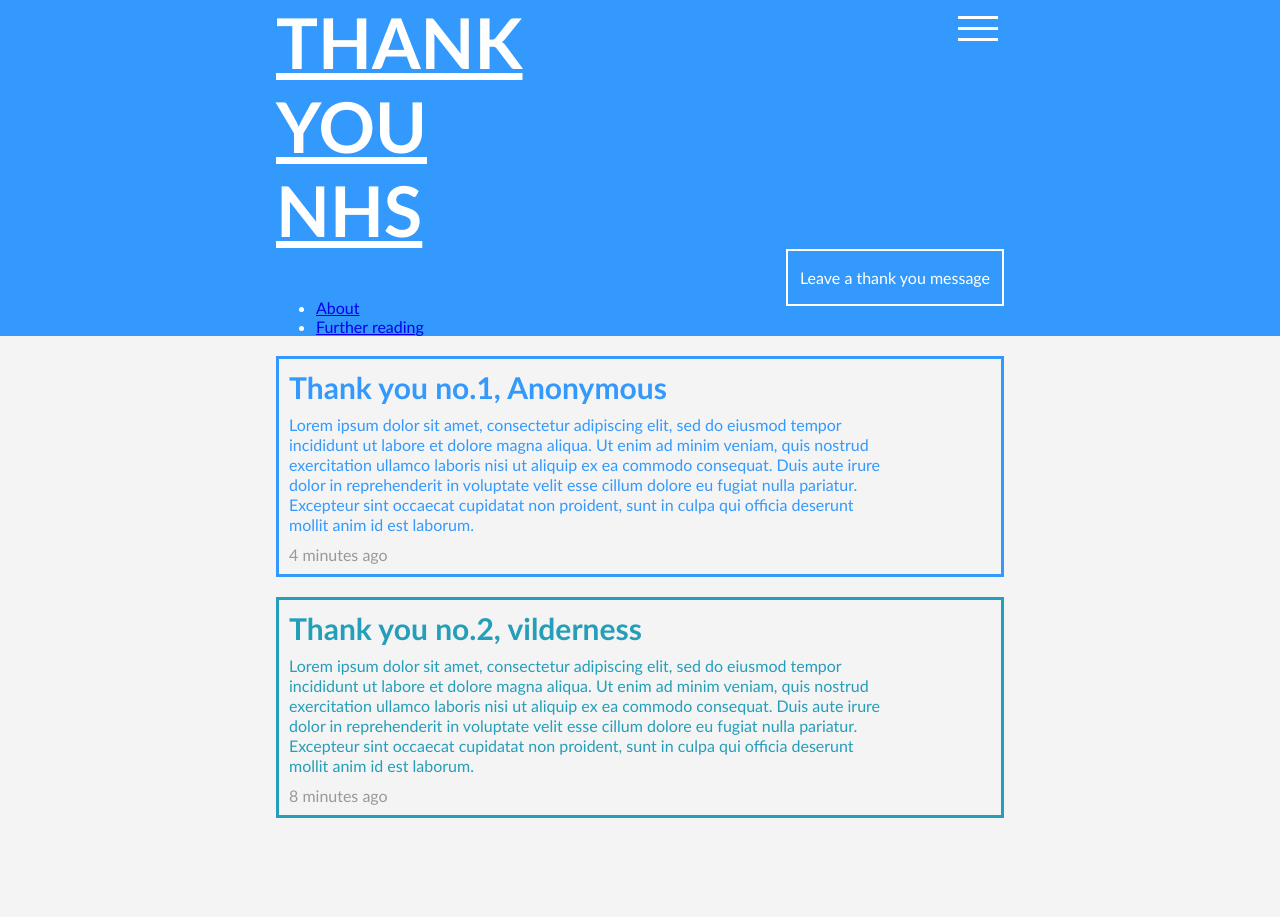
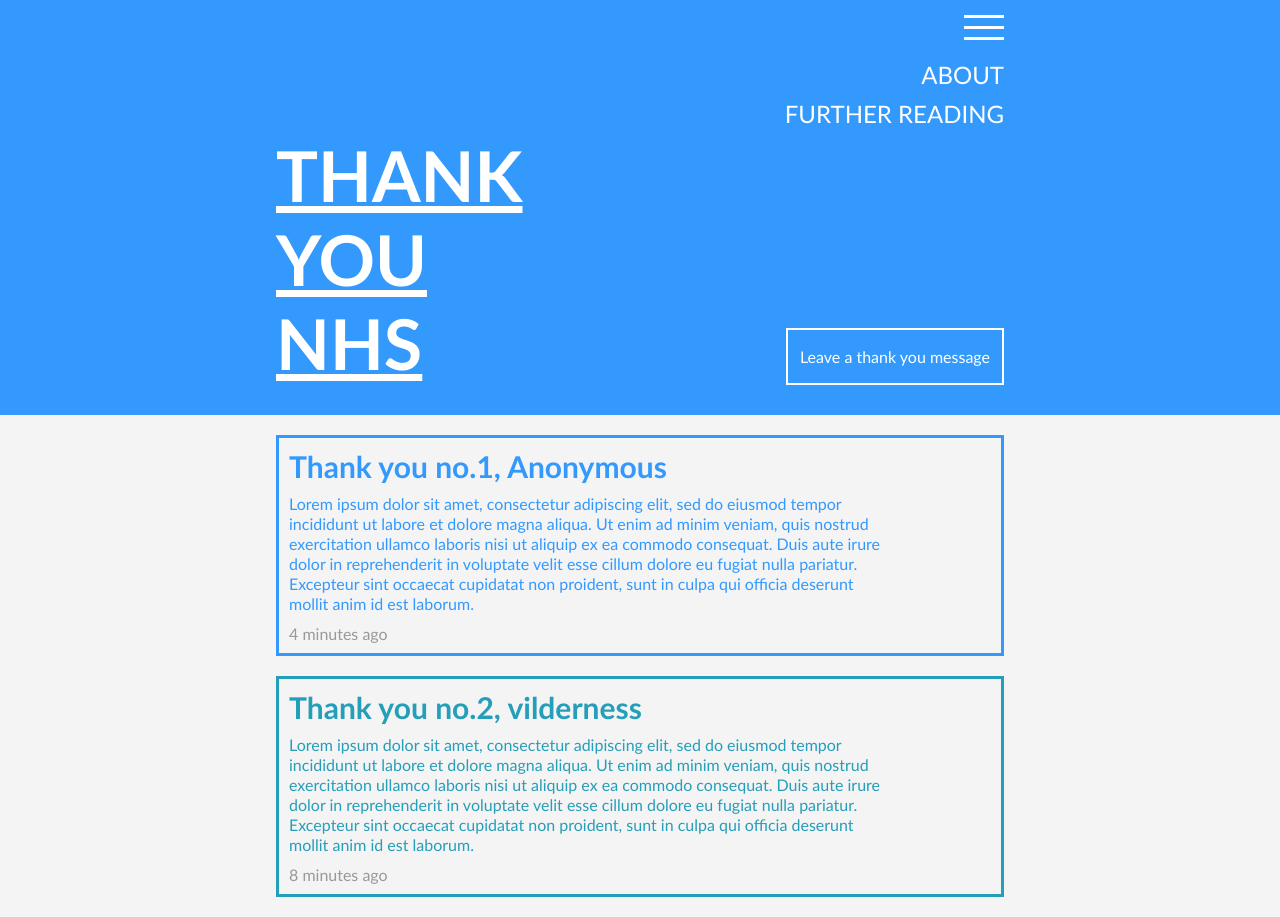
Before and after one commit to robertberry-zz/thank-you-nhs-take-2, a website: page index.html in a window 1280 px wide. Both pictures are taken after a click on the button 978 px from the left and 30 px from the top of the page. Before the commit the page ends 838 px from the top, so only its background shows below. Drawn offline with Linux system fonts and the light colour scheme.

Commit message:
Style navigation

```diff
--- a/css/main.css
+++ b/css/main.css
@@ -46,6 +46,7 @@
     right: 0;
     background-color: transparent;
     border: 0;
+    padding: 0;
 }
 
 @media (min-width: 600px) {
@@ -77,6 +78,38 @@
 
 .nav--expanded {
     display: block;
+}
+
+.nav__list {
+    list-style-type: none;
+    margin: 0;
+    padding: 45px 0 0 0;
+}
+
+@media (min-width: 600px) {
+    .nav__list {
+        padding-top: 55px;
+    }
+}
+
+.nav__item {
+    font-size: 16px;
+    text-align: right;
+    text-transform: uppercase;
+    padding: 5px 0;
+}
+
+@media (min-width: 600px) {
+    .nav__item {
+        font-size: 24px;
+    }
+}
+
+.nav__link,
+.nav__link:visited,
+.nav__link:active {
+    color: #ffffff;
+    text-decoration: none;
 }
 
 .thank-you-notes {
--- a/index.html
+++ b/index.html
@@ -8,8 +8,6 @@
   <body>
     <header class="header">
       <div class="header__content">
-        <h1 class="header__title">Thank you NHS</h1>
-
         <button class="header__menu-button js-menu-button">
           <svg viewBox="0 0 40 25" width="40" height="25">
             <rect x="0" y="0" width="40" height="3" style="fill:#ffffff" />
@@ -20,10 +18,12 @@
 
         <nav class="nav js-nav">
           <ul class="nav__list">
-            <li class="nav__item"><a href="todo">About</a></li>
-            <li class="nav__item"><a href="todo">Further reading</a></li>
+            <li class="nav__item"><a class="nav__link" href="todo">About</a></li>
+            <li class="nav__item"><a class="nav__link" href="todo">Further reading</a></li>
           </ul>
         </nav>
+
+        <h1 class="header__title">Thank you NHS</h1>
 
         <button class="header__message-button js-message-button">Leave a thank you message</button>
       </div>
```
